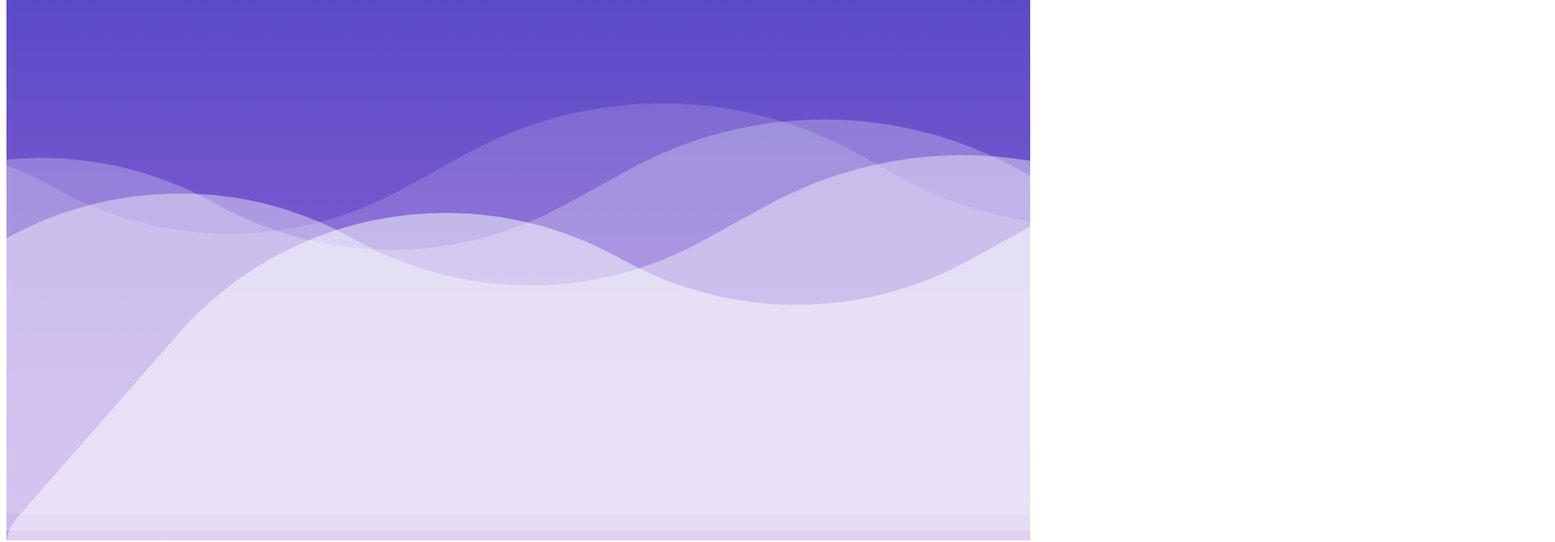
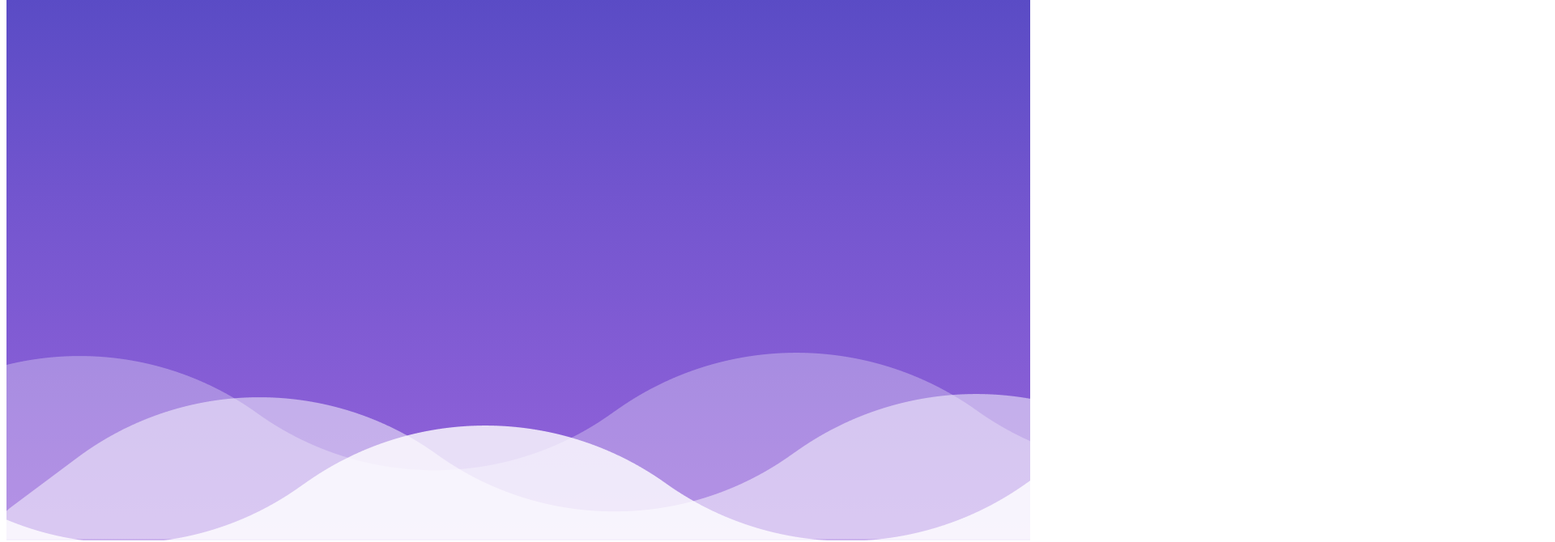
Before and after one commit to nlehman06/verge-vue, a Vue app: page / in a window 1280 px wide. Shown: the part 140-810 px from the top of the page at 81% size, 1920 px wide, since content can reach past the window. Built offline with nearby package versions, Linux system fonts and the light colour scheme.

Commit message:
Use background png instead of multiple svg's

```diff
--- a/src/components/Top.vue
+++ b/src/components/Top.vue
@@ -1,32 +1,7 @@
 <template>
     <div class="bg-blue-darker w-full h-screen gradient relative">
-        <div class="w-full h-full flex flex-col items-center">
+        <div class="w-full h-full flex flex-col items-center bg-curves bg-no-repeat bg-left-bottom">
             <div class="text-white font-bold text-3xl font-sans mt-32">Code and Design</div>
-        </div>
-        <div class="absolute pin-b pin-l">
-            <svg class="opacity-15 -ml-128 -mb-64 absolute" style="bottom: 32px; left: -700px;" width="5247"
-                 height="509" viewBox="0 0 5247 509" fill="none"
-                 xmlns="http://www.w3.org/2000/svg">
-                <path d="M211.4 198.502L12.5696 425.813C-15.7105 458.144 7.24983 508.732 50.2039 508.732H5196.4C5241.79 508.732 5263.7 453.118 5230.5 422.162L4954.35 164.675C4803.68 24.1942 4579.62 -3.10829 4399.63 97.0815C4256.26 176.883 4081.86 177.01 3938.38 97.4162L3878.58 64.246C3727.03 -19.8248 3542.76 -19.4213 3391.57 65.312L3349.15 89.0923C3197.97 173.826 3013.69 174.229 2862.14 90.1584L2815.01 64.0128C2663.68 -19.9313 2479.72 -19.6635 2328.64 64.7207L2285.2 88.9836C2133.44 173.748 1948.55 173.612 1796.92 88.6255L1754.09 64.6222C1603.58 -19.7363 1420.21 -20.5328 1268.97 62.515L1187.09 107.476C1053.57 180.796 891.621 179.853 758.959 104.983C577.336 2.48053 348.706 41.5289 211.4 198.502Z"
-                      fill="white"/>
-            </svg>
-            <svg class="opacity-25 -ml-128 -mb-64 absolute" style="bottom: 12px; left: -500px;" width="5247"
-                 height="509" viewBox="0 0 5247 509" fill="none"
-                 xmlns="http://www.w3.org/2000/svg">
-                <path d="M211.4 198.502L12.5696 425.813C-15.7105 458.144 7.24983 508.732 50.2039 508.732H5196.4C5241.79 508.732 5263.7 453.118 5230.5 422.162L4954.35 164.675C4803.68 24.1942 4579.62 -3.10829 4399.63 97.0815C4256.26 176.883 4081.86 177.01 3938.38 97.4162L3878.58 64.246C3727.03 -19.8248 3542.76 -19.4213 3391.57 65.312L3349.15 89.0923C3197.97 173.826 3013.69 174.229 2862.14 90.1584L2815.01 64.0128C2663.68 -19.9313 2479.72 -19.6635 2328.64 64.7207L2285.2 88.9836C2133.44 173.748 1948.55 173.612 1796.92 88.6255L1754.09 64.6222C1603.58 -19.7363 1420.21 -20.5328 1268.97 62.515L1187.09 107.476C1053.57 180.796 891.621 179.853 758.959 104.983C577.336 2.48053 348.706 41.5289 211.4 198.502Z"
-                      fill="white"/>
-            </svg>
-            <svg class="opacity-40 -ml-64 -mb-64 absolute" style="bottom: -32px; left:-329px;" width="5247" height="509"
-                 viewBox="0 0 5247 509" fill="none" xmlns="http://www.w3.org/2000/svg">
-                <path d="M211.4 198.502L12.5696 425.813C-15.7105 458.144 7.24983 508.732 50.2039 508.732H5196.4C5241.79 508.732 5263.7 453.118 5230.5 422.162L4954.35 164.675C4803.68 24.1942 4579.62 -3.10829 4399.63 97.0815C4256.26 176.883 4081.86 177.01 3938.38 97.4162L3878.58 64.246C3727.03 -19.8248 3542.76 -19.4213 3391.57 65.312L3349.15 89.0923C3197.97 173.826 3013.69 174.229 2862.14 90.1584L2815.01 64.0128C2663.68 -19.9313 2479.72 -19.6635 2328.64 64.7207L2285.2 88.9836C2133.44 173.748 1948.55 173.612 1796.92 88.6255L1754.09 64.6222C1603.58 -19.7363 1420.21 -20.5328 1268.97 62.515L1187.09 107.476C1053.57 180.796 891.621 179.853 758.959 104.983C577.336 2.48053 348.706 41.5289 211.4 198.502Z"
-                      fill="white"/>
-            </svg>
-            <svg class="opacity-50 -ml-64 -mb-64 absolute" style="bottom: -56px" width="5247" height="509"
-                 viewBox="0 0 5247 509"
-                 fill="none" xmlns="http://www.w3.org/2000/svg">
-                <path d="M211.4 198.502L12.5696 425.813C-15.7105 458.144 7.24983 508.732 50.2039 508.732H5196.4C5241.79 508.732 5263.7 453.118 5230.5 422.162L4954.35 164.675C4803.68 24.1942 4579.62 -3.10829 4399.63 97.0815C4256.26 176.883 4081.86 177.01 3938.38 97.4162L3878.58 64.246C3727.03 -19.8248 3542.76 -19.4213 3391.57 65.312L3349.15 89.0923C3197.97 173.826 3013.69 174.229 2862.14 90.1584L2815.01 64.0128C2663.68 -19.9313 2479.72 -19.6635 2328.64 64.7207L2285.2 88.9836C2133.44 173.748 1948.55 173.612 1796.92 88.6255L1754.09 64.6222C1603.58 -19.7363 1420.21 -20.5328 1268.97 62.515L1187.09 107.476C1053.57 180.796 891.621 179.853 758.959 104.983C577.336 2.48053 348.706 41.5289 211.4 198.502Z"
-                      fill="white"/>
-            </svg>
         </div>
     </div>
 </template>
@@ -36,6 +11,10 @@ export default {};
 </script>
 
 <style>
+.bg-curves {
+  background-image: url("../assets/curves.png");
+}
+
 .gradient {
   background: #4d46c0; /* Old browsers */
   background: -moz-linear-gradient(
```
Also changed, not shown: src/assets/curves.png (added).
